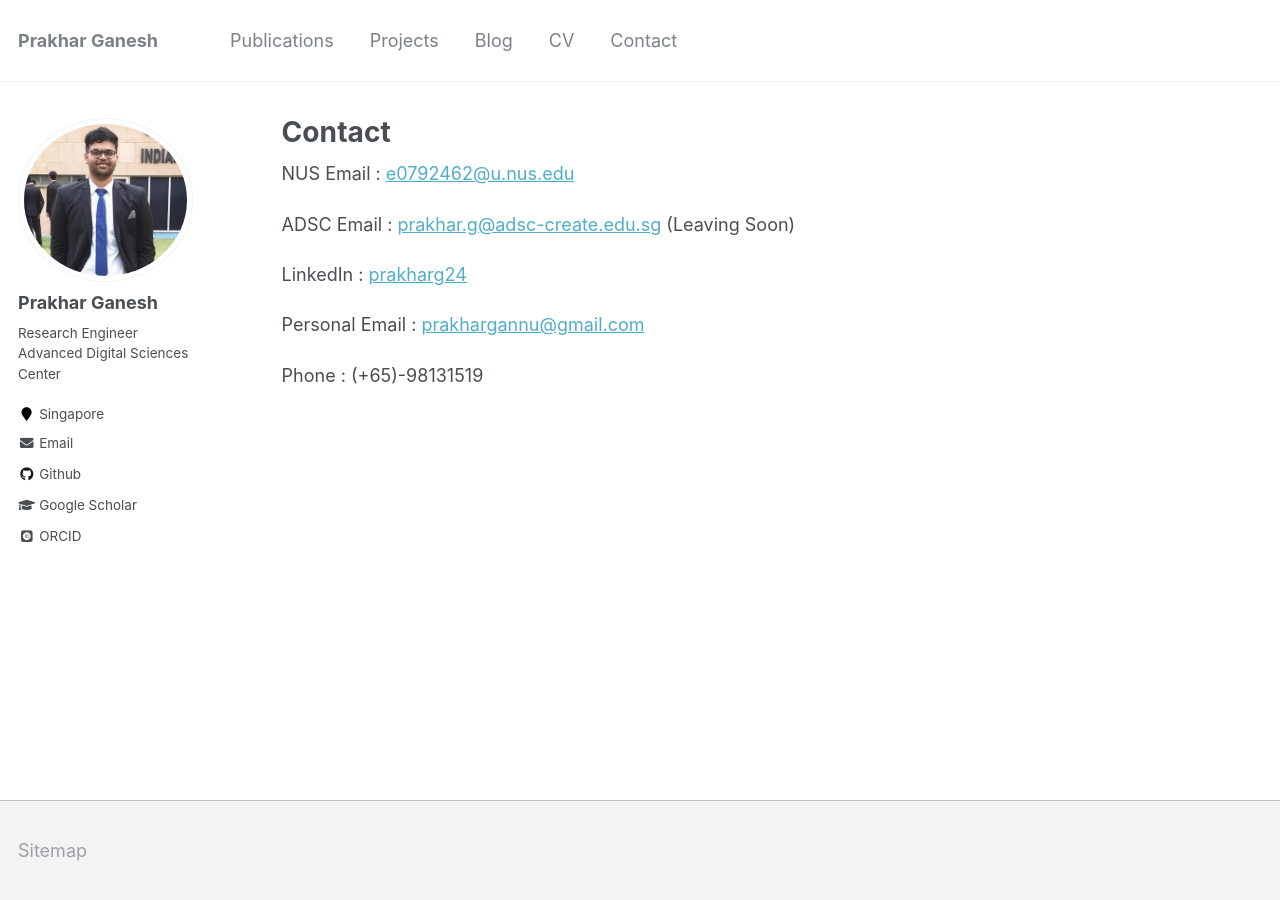
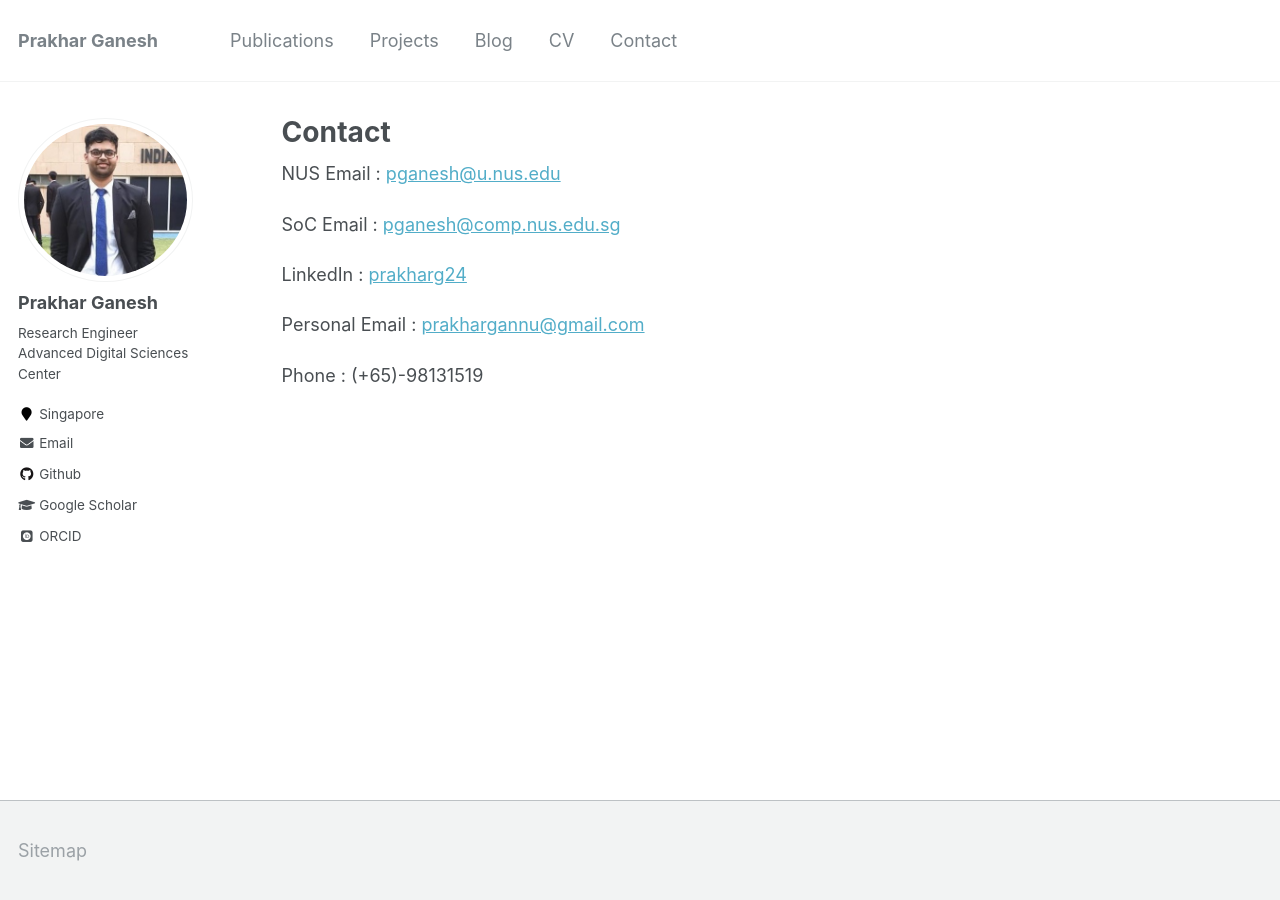
Before and after one commit to prakharg24/prakharg24.github.io, a Jekyll site: the page built from _pages/contact.md, in a window 1280 px wide. Built offline with Jekyll 4.4.1, drawn with Linux system fonts in a browser that asks for light colours; some web fonts are replaced.

Commit message:
Update contact.md

```diff
--- a/_pages/contact.md
+++ b/_pages/contact.md
@@ -6,9 +6,9 @@ redirect_from:
   - /contact.html
 ---
 
-NUS Email : [e0792462@u.nus.edu](mailto:e0792462@u.nus.edu)
+NUS Email : [pganesh@u.nus.edu](mailto:pganesh@u.nus.edu)
 
-ADSC Email : [prakhar.g@adsc-create.edu.sg](mailto:prakhar.g@adsc-create.edu.sg) (Leaving Soon)
+SoC Email : [pganesh@comp.nus.edu.sg](mailto:pganesh@comp.nus.edu.sg)
 
 LinkedIn : [prakharg24](https://www.linkedin.com/in/prakharg24/)
 
```
